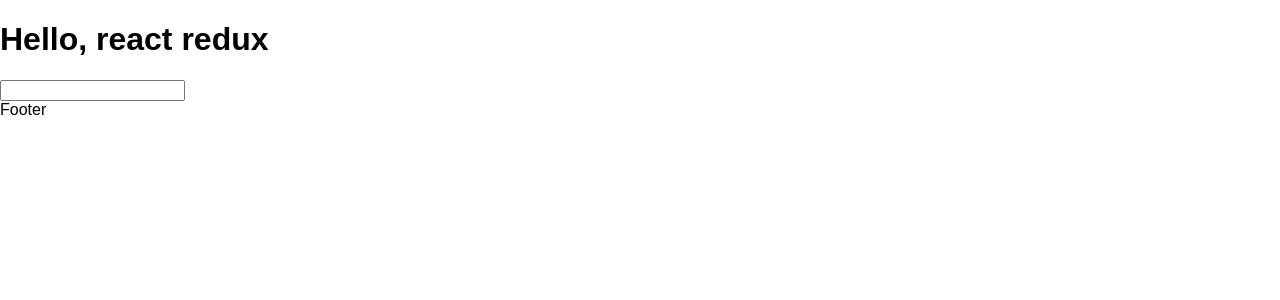
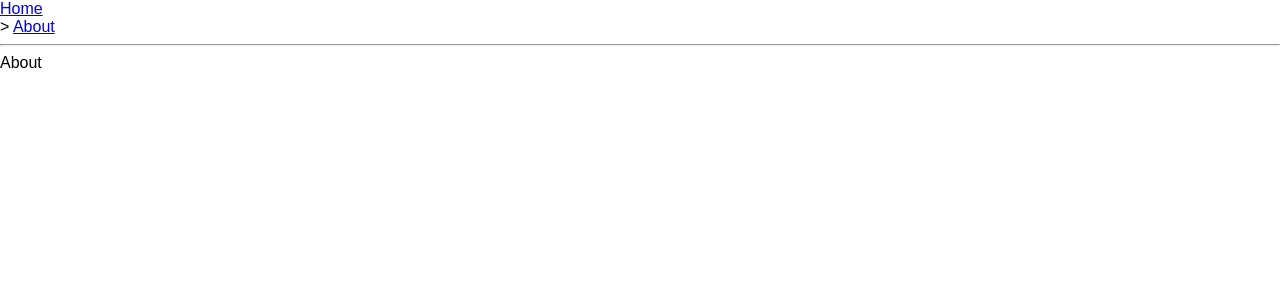
Before and after one commit to lp2-20172/ecomm-clientAntes, a React (Create React App) app: page /about in a window 1280 px wide. Shown: the top 300 px of the page. Built offline with nearby package versions, Linux system fonts and the light colour scheme.

Commit message:
trabajar con react-router v4

```diff
--- a/package.json
+++ b/package.json
@@ -5,7 +5,9 @@
   "homepage": "https://lp2-20172.github.io/ecomm-client",
   "dependencies": {
     "react": "^15.6.1",
-    "react-dom": "^15.6.1"
+    "react-dom": "^15.6.1",
+    "react-router": "^4.2.0",
+    "react-router-dom": "^4.2.2"
   },
   "devDependencies": {
     "gh-pages": "^1.0.0",
--- /dev/null
+++ b/src/components/About.js
@@ -0,0 +1,13 @@
+import React, { Component } from 'react';
+
+class About extends Component {
+    render() {
+        return (
+            <div>
+                About
+            </div>
+        );
+    }
+}
+
+export default About;
--- /dev/null
+++ b/src/components/MainLayout.js
@@ -0,0 +1,37 @@
+import React, { Component } from 'react'
+import {
+    BrowserRouter as Router,
+    Route,
+    Link
+} from 'react-router-dom'
+import About from './About';
+import Home from './Home';
+
+
+class MainLayout extends Component {
+    render() {
+        return (
+            <Router>
+                <div>
+                    <OldSchoolMenuLink activeOnlyWhenExact={true} to="/" label="Home" />
+                    <OldSchoolMenuLink to="/about" label="About" />
+                    <hr />
+                    <Route exact path="/" component={Home} />
+                    <Route path="/about" component={About} />
+                </div>
+            </Router>
+        )
+    }
+}
+
+export default MainLayout;
+
+
+
+const OldSchoolMenuLink = ({ label, to, activeOnlyWhenExact }) => (
+    <Route path={to} exact={activeOnlyWhenExact} children={({ match }) => (
+        <div className={match ? 'active' : ''}>
+            {match ? '> ' : ''}<Link to={to}>{label}</Link>
+        </div>
+    )} />
+)
--- a/src/index.js
+++ b/src/index.js
@@ -1,8 +1,10 @@
 import React from 'react';
 import ReactDOM from 'react-dom';
 import './index.css';
-import Home from './components/Home';
+import MainLayout from './components/MainLayout';
 import registerServiceWorker from './registerServiceWorker';
 
-ReactDOM.render(<Home />, document.getElementById('root'));
+ReactDOM.render(
+    <MainLayout />
+    , document.getElementById('root'));
 registerServiceWorker();
```
Also changed, not shown: src/components/Home.js (line endings or trailing spaces), 1 other file (tests, documents, lock files or other folders).
